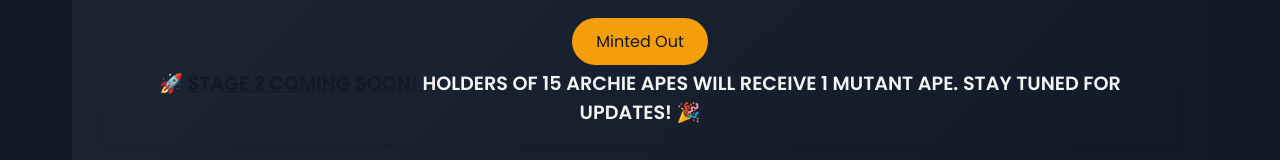
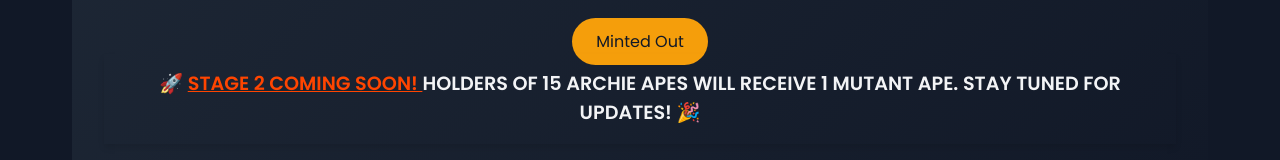
Before and after one commit to blockchainBard101/archie-apes, a React (Vite) app: page / in a window 1280 px wide. Shown: the part 371-531 px from the top of the page. Built offline with nearby package versions, Linux system fonts and the light colour scheme.

Commit message:
Update App.css

```diff
--- a/src/App.css
+++ b/src/App.css
@@ -265,7 +265,7 @@ a {
   box-shadow: 0 4px 6px rgba(0, 0, 0, 0.1); /* Subtle shadow for depth */
 }
 
-banner-link{
+.banner-link{
   color: #ff4500;
 }
 
@@ -276,7 +276,7 @@ banner-link{
 }
 
 .banner-text a {
-  color: #111827; /* Same as the text color */
+  /* Same as the text color */
   text-decoration: underline;
   font-weight: bold;
   transition: color 0.2s ease;
```
